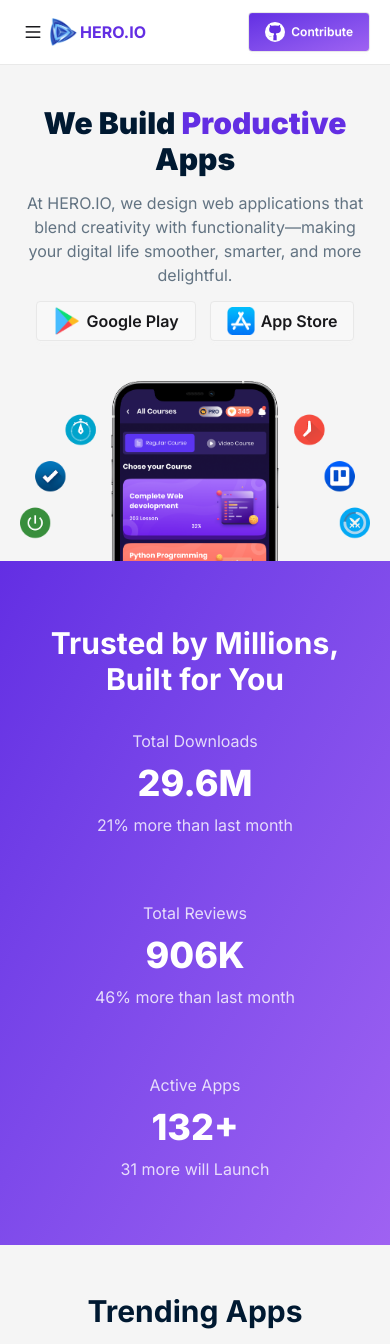
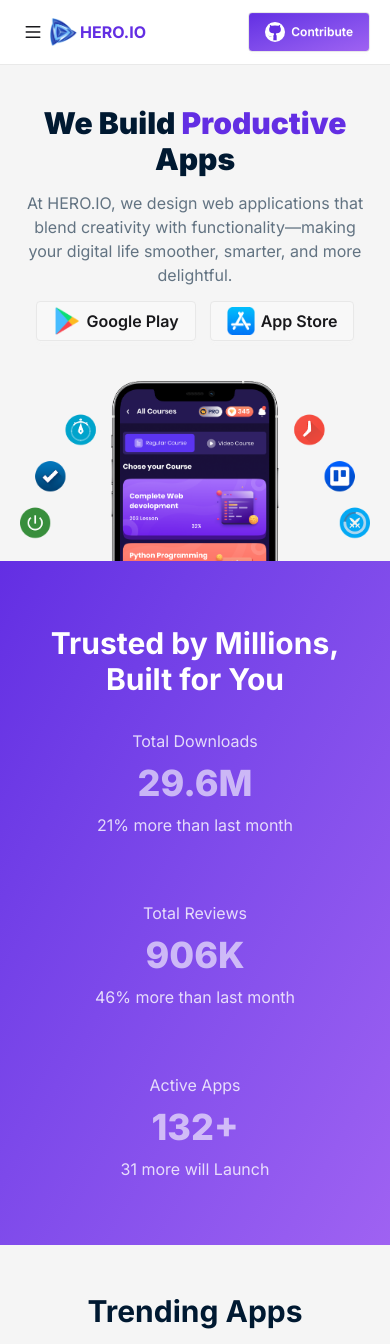
Before and after one commit to programmerrakibul/hero.io, a React (Vite) app: page / in a window 390 px wide. Shown: the top 1344 px of the page. Built offline with nearby package versions, Linux system fonts and the light colour scheme.

Commit message:
animation added

```diff
--- a/src/components/Stats/Stats.jsx
+++ b/src/components/Stats/Stats.jsx
@@ -1,4 +1,3 @@
-import React from "react";
 import Container from "../Container/Container";
 
 const Stats = () => {
@@ -12,7 +11,7 @@
           <div className="flex flex-wrap items-center justify-center gap-16">
             <div className="space-y-2.5">
               <p className="opacity-80 text-base">Total Downloads</p>
-              <p className="font-extrabold text-4xl md:text-5xl lg:text-6xl">
+              <p className="font-extrabold text-4xl md:text-5xl lg:text-6xl animate-pulse">
                 29.6M
               </p>
               <p className="opacity-80 text-base">21% more than last month</p>
@@ -20,7 +19,7 @@
 
             <div className="space-y-2.5">
               <p className="opacity-80 text-base">Total Reviews</p>
-              <p className="font-extrabold text-4xl md:text-5xl lg:text-6xl">
+              <p className="font-extrabold text-4xl md:text-5xl lg:text-6xl animate-pulse">
                 906K
               </p>
               <p className="opacity-80 text-base">46% more than last month</p>
@@ -28,7 +27,7 @@
 
             <div className="space-y-2.5">
               <p className="opacity-80 text-base">Active Apps</p>
-              <p className="font-extrabold text-4xl md:text-5xl lg:text-6xl">
+              <p className="font-extrabold text-4xl md:text-5xl lg:text-6xl animate-pulse">
                 132+
               </p>
               <p className="opacity-80 text-base">31 more will Launch</p>
```
